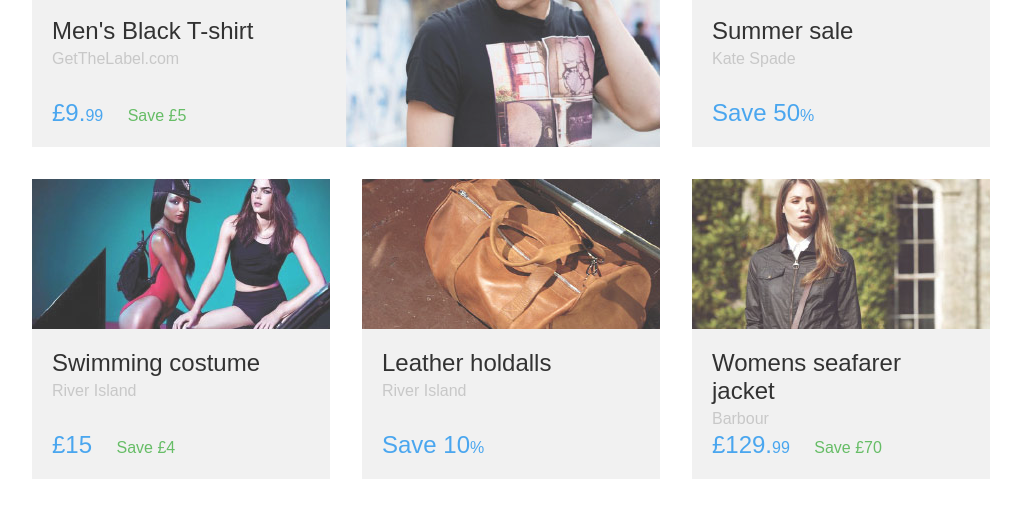
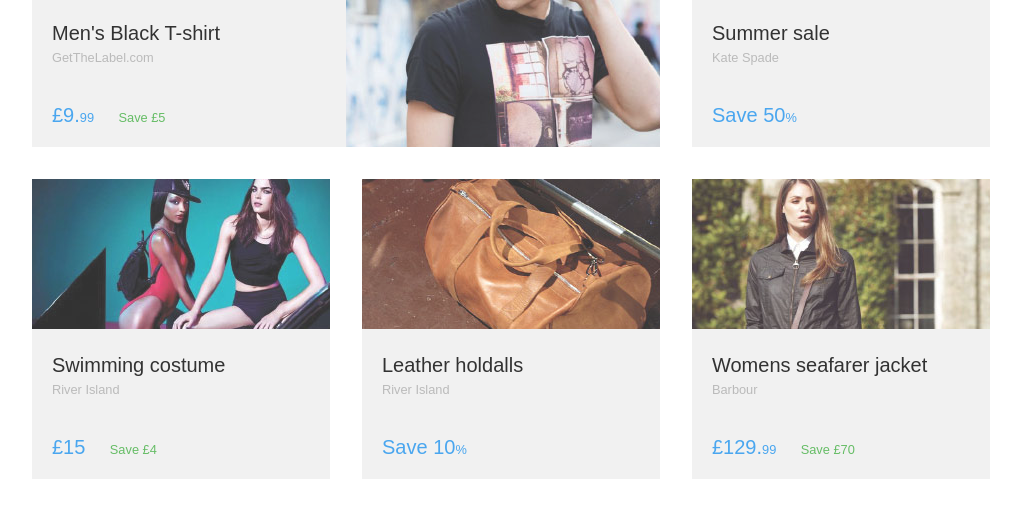
Before and after one commit to AntouanK/b_test, a website: page deploy/index.html in a window 1280 px wide. Shown: the part 179-696 px from the top of the page, without its empty margins (129-1150 px from the left). Drawn offline with Linux system fonts and the light colour scheme.

Commit message:
merge from master

```diff
--- a/deploy/index.html
+++ b/deploy/index.html
@@ -23,10 +23,18 @@ https://github.com/yui/pure/blob/master/LICENSE.md
   margin: 10px auto;
 }
 .box {
+  -webkit-transition: opacity 0.3s;
+  -moz-transition: opacity 0.3s;
+  -ms-transition: opacity 0.3s;
+  transition: opacity 0.3s;
+  opacity: 0.8;
   height: 300px;
   background: #eeeeee;
   margin: 1em;
   position: relative;
+}
+.box:hover {
+  opacity: 1;
 }
 .box .photo-container {
   position: absolute;
@@ -53,16 +61,6 @@ https://github.com/yui/pure/blob/master/LICENSE.md
 body {
   font-weight: 300;
 }
-.box {
-  -webkit-transition: opacity 0.3s;
-  -moz-transition: opacity 0.3s;
-  -ms-transition: opacity 0.3s;
-  transition: opacity 0.3s;
-  opacity: 0.8;
-}
-.box:hover {
-  opacity: 1;
-}
 .box .info-container {
   position: absolute;
   top: 50%;
@@ -73,12 +71,12 @@ body {
   padding: 20px;
 }
 .box .info-container .item-description {
-  font-size: 1.5rem;
-  margin-bottom: 5px;
+  font-size: 1.25rem;
+  margin: 5px 0;
 }
 .box .info-container .source-description {
-  color: #bbbbbb;
-  font-size: 1rem;
+  color: #aaaaaa;
+  font-size: 0.8rem;
 }
 .box .info-container .price {
   position: absolute;
@@ -87,14 +85,14 @@ body {
 }
 .box .info-container .price .amount {
   color: #1d91ec;
-  font-size: 1.5rem;
+  font-size: 1.25rem;
 }
 .box .info-container .price .amount .decimal {
-  font-size: 1rem;
+  font-size: 0.8rem;
 }
 .box .info-container .price .offer {
   color: #40ad40;
-  font-size: 1rem;
+  font-size: 0.8rem;
   padding-left: 20px;
 }
 .box.big .info-container {
--- a/gulpfile.js
+++ b/gulpfile.js
@@ -60,7 +60,7 @@ lessFiles = [
   path.join(paths.styles, '**/*.less')
 ],
 imageFiles = [
-  path.join(paths.images, '**/*.less')
+  path.join(paths.images, '*')
 ],
 thirdPartyCss = [
   path.join(paths.thirdParty, 'css', 'pure-min.css'),
@@ -196,7 +196,7 @@ gulp.task('rebuild-style', function(taskDone){
 gulp.task('image-files', function(taskDone){
 
   gulp
-  .src( path.join( paths.images, '**/*.*') )
+  .src( imageFiles )
   .pipe( gulp.dest(paths.deploy + '/images') )
   .on('end',function(){
       taskDone();
```
